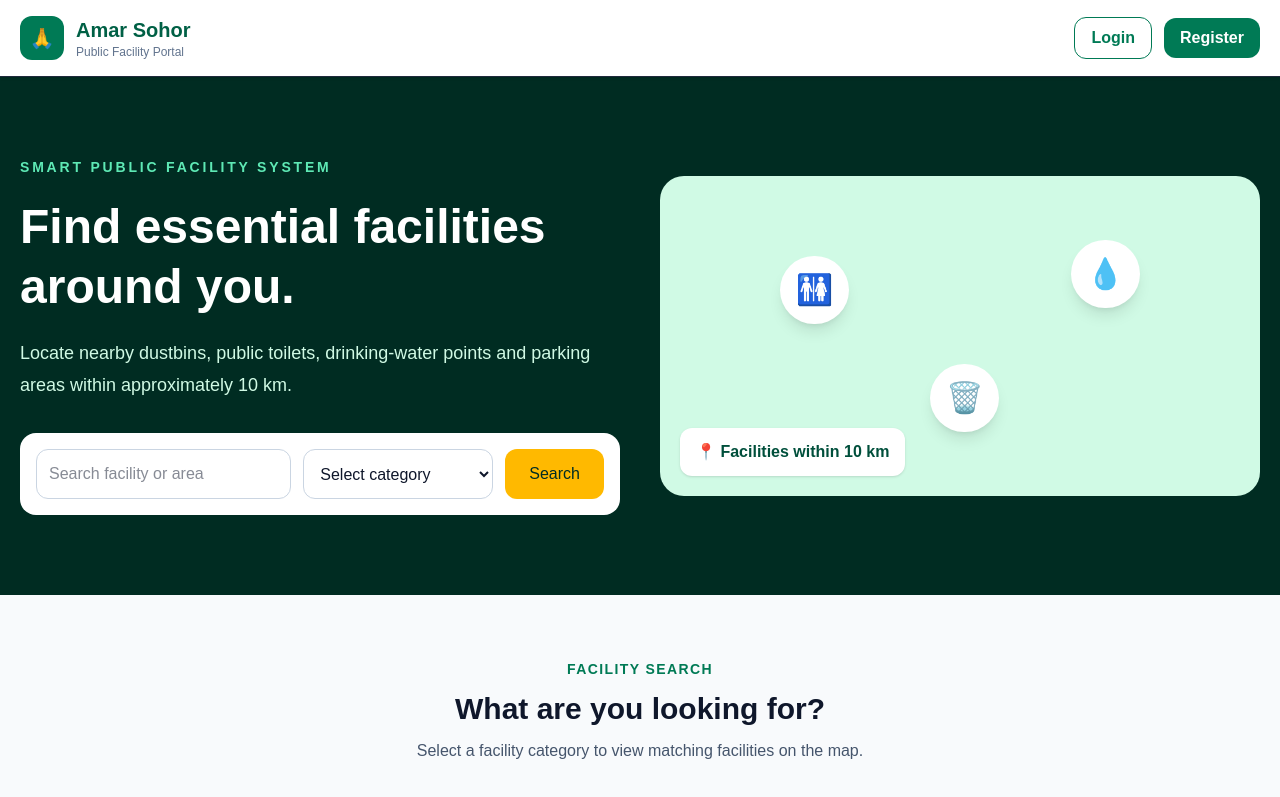
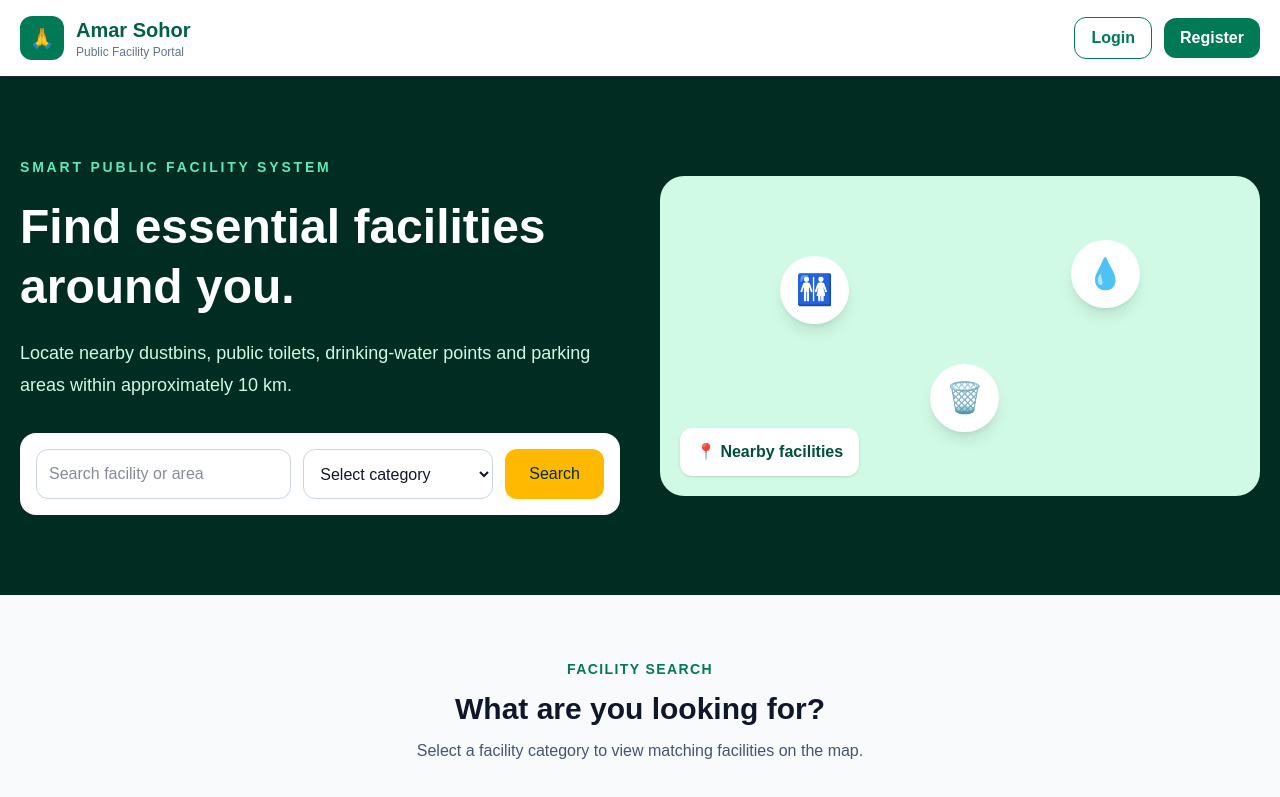
Before and after one commit to 007subhajitrajhalder/Amar-Sohor, a React app in the folder frontend/: page / in a window 1280 px wide. Shown: the top 797 px of the page. Built offline with nearby package versions, Linux system fonts and the light colour scheme; the HTML template or start-up script is replaced by a standard one.

Commit message:
Subhajit1

```diff
--- a/frontend/src/pages/HomePage.jsx
+++ b/frontend/src/pages/HomePage.jsx
@@ -325,7 +325,7 @@ function HomePage() {
               </div>
 
               <div className="absolute bottom-5 left-5 rounded-xl bg-white px-4 py-3 font-bold text-emerald-900 shadow">
-                📍 Facilities within 10 km
+                📍 Nearby facilities
               </div>
             </div>
           </div>
```
